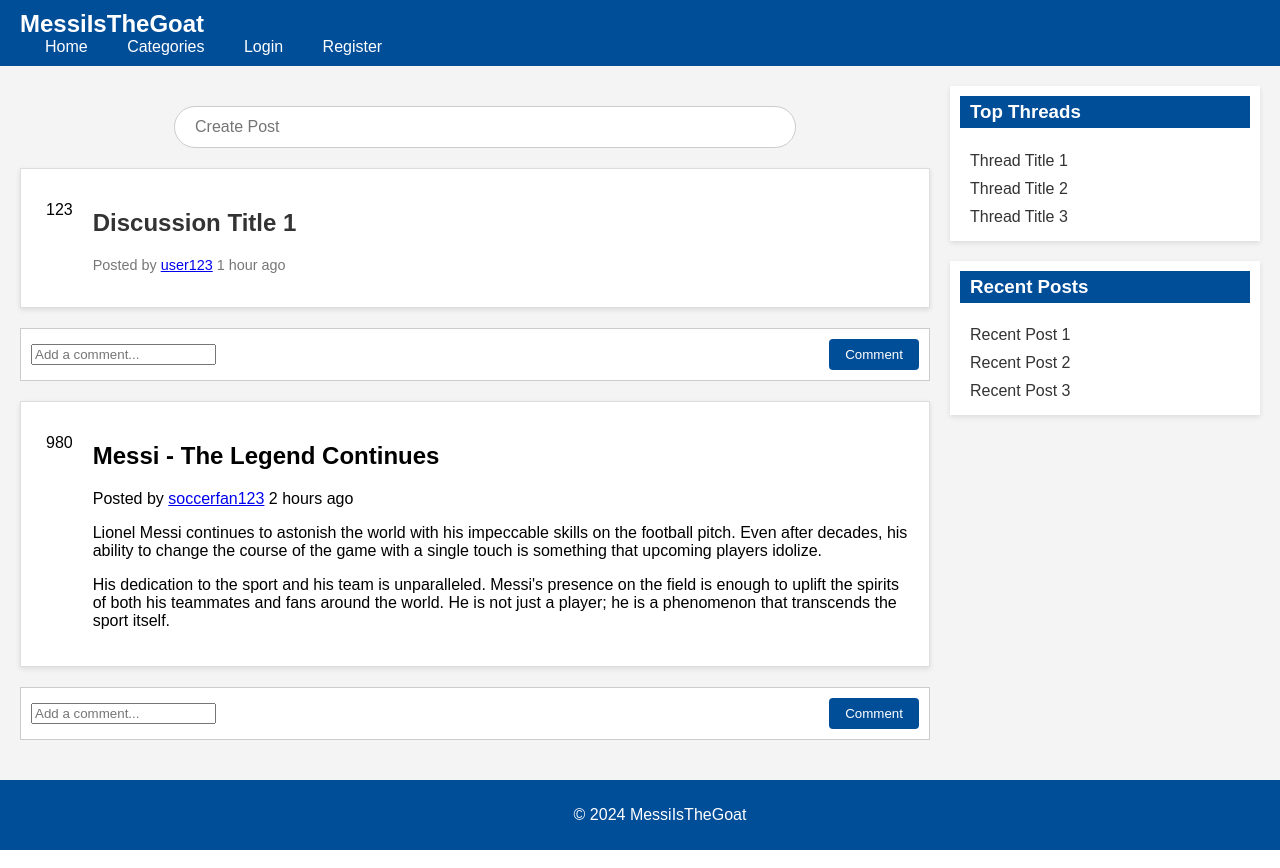
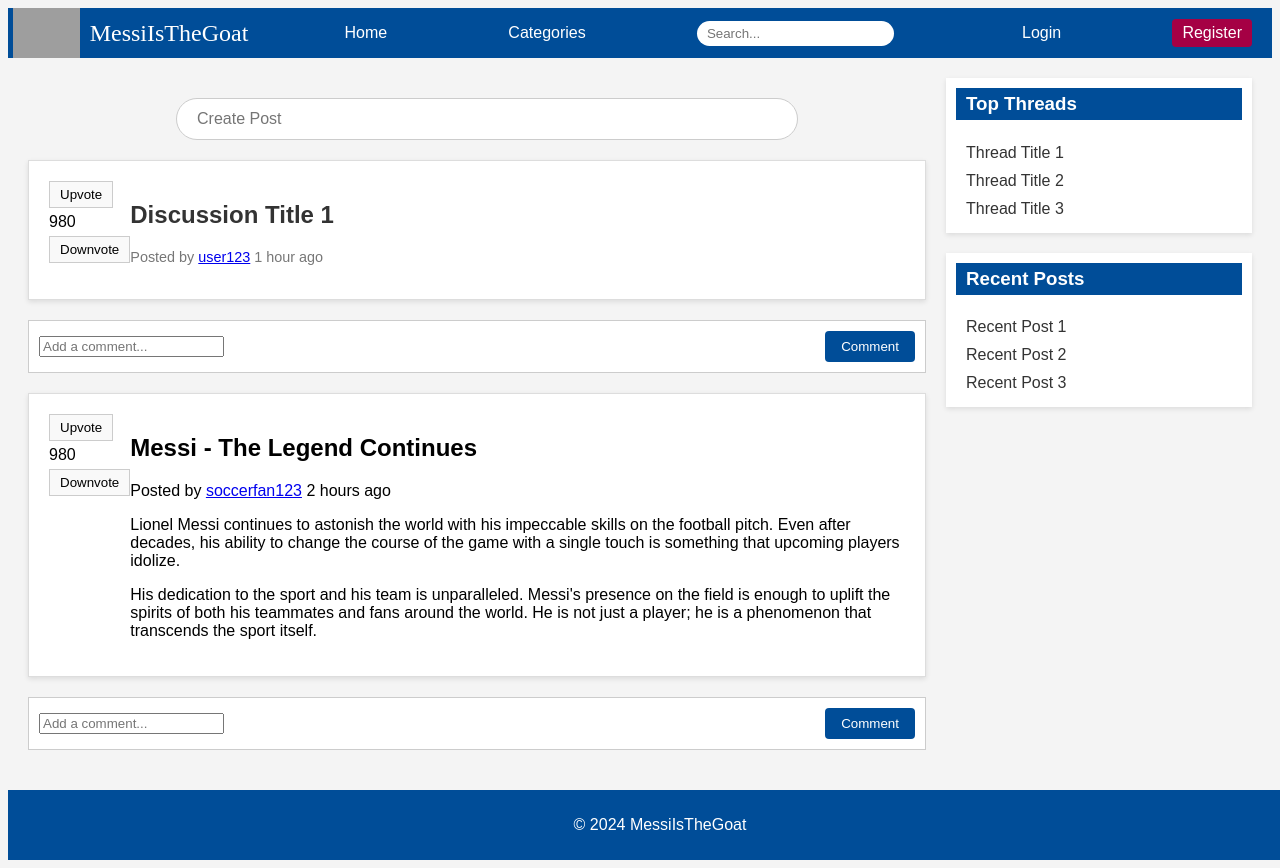
Before and after one commit to ronakJain21/360-project, a PHP site: page /Homepage.html in a window 1280 px wide. Run offline with PHP 8.4, Linux system fonts and the light colour scheme; some libraries are stand-ins or nearby versions; grey boxes are pictures that could not be loaded.

Commit message:
My edits

```diff
--- a/Homepage.html
+++ b/Homepage.html
@@ -10,13 +10,18 @@
 <body>
     <header>
         <nav class="navbar">
-            <div class="logo">MessiIsTheGoat</div>
-            <div class="nav-links">
-                <a href="#">Home</a>
-                <a href="#">Categories</a>
-                <a href="#">Login</a>
-                <a href="#">Register</a>
+            <div class="logo-container">
+                <img src="https://encrypted-tbn3.gstatic.com/images?q=tbn:ANd9GcQHnhWFBFpqpDEQE_DyEaYEXHwa8QY4mAsBTeZaif0XvmL1sXI2" alt="MessiIsTheGoat Logo" class="logo-image">
+                <div class="logo-title">MessiIsTheGoat</div>
             </div>
+            <a href="#" class="nav-link">Home</a>
+            <a href="#" class="nav-link">Categories</a>
+            <div class="search-container">
+                <input type="text" placeholder="Search..." class="search-input">
+                <button class="search-btn"><i class="fa fa-search"></i></button>
+            </div>
+            <a href="#" class="nav-link">Login</a>
+            <a href="#" class="nav-button">Register</a>
         </nav>
     </header>
 
@@ -37,9 +42,9 @@
                 <!-- Post 1 -->
                 <article class="post">
                     <div class="vote">
-                        <button class="upvote-btn"><i class="fa fa-arrow-up"></i></button>
-                        <div class="vote-count">123</div>
-                        <button class="downvote-btn"><i class="fa fa-arrow-down"></i></button>
+                        <button class="vote-btn upvote-btn">Upvote</button>
+                        <div class="vote-count">980</div>
+                        <button class="vote-btn downvote-btn">Downvote</button>
                     </div>
                     <div class="post-info">
                         <h2><a href="#">Discussion Title 1</a></h2>
@@ -55,9 +60,9 @@
                 <!-- Post 2 about Messi -->
                 <article class="post">
                     <div class="vote">
-                        <button class="upvote-btn"><i class="fa fa-arrow-up"></i></button>
+                        <button class="vote-btn upvote-btn">Upvote</button>
                         <div class="vote-count">980</div>
-                        <button class="downvote-btn"><i class="fa fa-arrow-down"></i></button>
+                        <button class="vote-btn downvote-btn">Downvote</button>
                     </div>
                     <div class="post-content">
                         <h2>Messi - The Legend Continues</h2>
--- a/styles.css
+++ b/styles.css
@@ -1,33 +1,72 @@
 body {
     font-family: Arial, sans-serif;
-    margin: 0;
-    padding: 0;
     background: #f4f4f4;
 }
 
 header {
     background: #004d98; /* Barcelona Blue */
     color: white;
-    padding: 10px 20px;
 }
 
-.navbar .logo {
-    font-size: 1.5em;
-    font-weight: bold;
+.navbar {
+    display: flex;
+    justify-content: space-between;
+    align-items: center;
+    padding: 0 5px;
 }
 
-.nav-links a {
-    color: white;
-    margin-left: 15px;
-    text-decoration: none;
-    padding: 5px 10px;
-    transition: background-color 0.3s ease;
+.logo-container {
+    display: flex;
+    align-items: center;
 }
 
-.nav-links a:hover {
-    background-color: #a50044; /* Barcelona Red */
+.logo-image {
+    height: 50px; /* Adjust based on your actual logo size */
 }
 
+.logo-title {
+    font-family: 'Times New Roman', Times, serif;
+    font-size: 24px; /* Adjust as needed */
+    margin-left: 10px;
+}
+
+.nav-link, .nav-button {
+    color: white;
+    text-decoration: none;
+    margin: 0 15px; /* Adjust the spacing between the links */
+    padding: 5px 10px;
+    font-size: 16px; /* Adjust as needed */
+}
+
+.nav-link:hover, .nav-button:hover {
+    background-color: #003366; /* Darker blue on hover */
+}
+
+.search-container {
+    display: flex;
+    align-items: center;
+    margin: 0 15px; /* Add margin to the search container */
+}
+
+.search-input {
+    padding: 5px 10px;
+    border-radius: 20px;
+    border: none;
+    outline: none;
+}
+
+.search-btn {
+    background: none;
+    border: none;
+    margin-left: 5px;
+    cursor: pointer;
+    color: white;
+}
+
+.nav-button {
+    background-color: #a50044; /* Barcelona Red */
+    border-radius: 4px;
+}
 .container {
     display: flex;
     padding: 20px;
@@ -92,25 +131,26 @@ main {
     border: 1px solid #ddd;
 }
 
-.vote {
-    display: flex;
-    flex-direction: column;
-    align-items: center;
-    padding: 5px;
-    margin-right: 15px;
+.vote-btn {
+    padding: 5px 10px;
+    border: 1px solid #ccc;
+    background-color: #f9f9f9;
+    cursor: pointer;
+    transition: background-color 0.3s;
 }
 
-.upvote-btn, .downvote-btn {
-    background: none;
-    border: none;
-    cursor: pointer;
-    color: #888; /* Neutral color */
-    transition: color 0.3s ease;
+.vote-btn.upvote-btn.active,
+.vote-btn.upvote-btn:hover {
+    background-color: #4CAF50; /* Green for upvote */
+    color: white;
 }
 
-.upvote-btn:hover, .downvote-btn:hover {
-    color: #ff4500; /* Highlight color for votes */
+.vote-btn.downvote-btn.active,
+.vote-btn.downvote-btn:hover {
+    background-color: #F44336; /* Red for downvote */
+    color: white;
 }
+
 
 .vote-count {
     margin: 5px 0;
```
